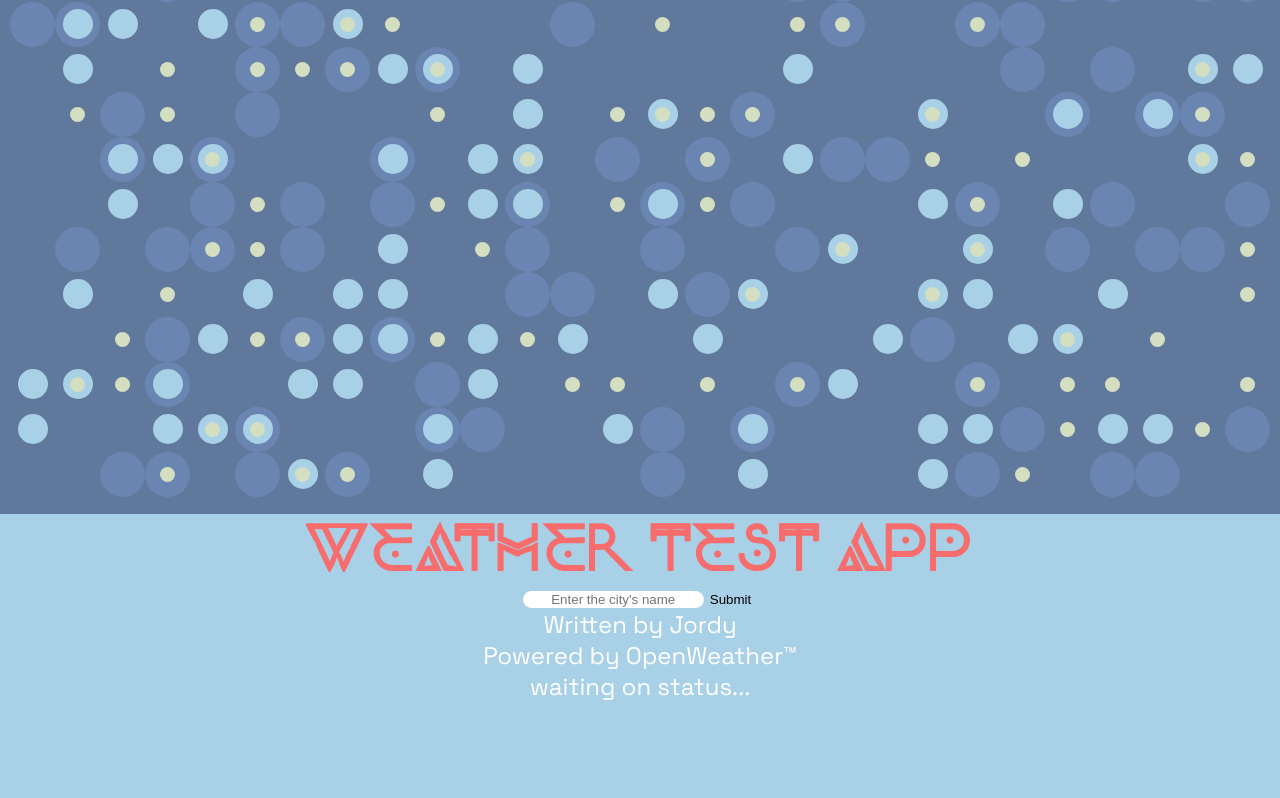
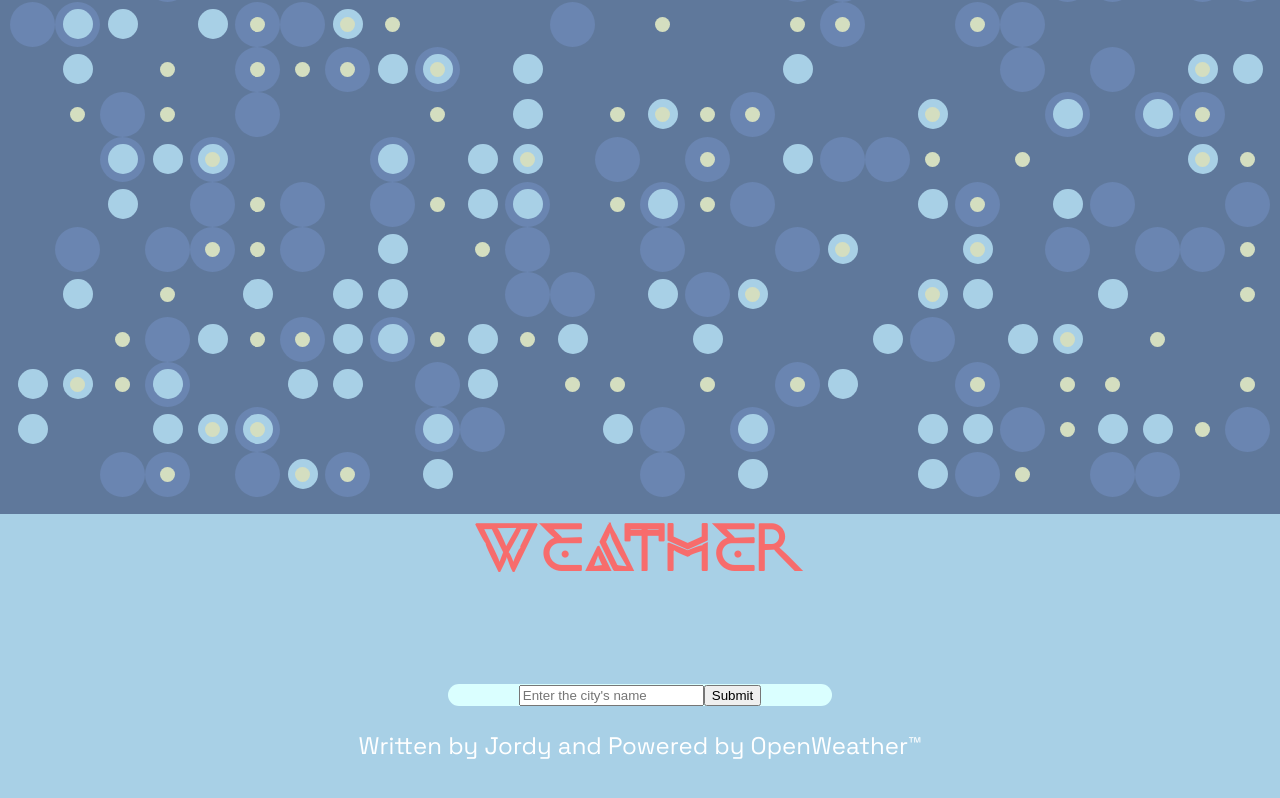
Before and after one commit to Jo-rdyl/thievesHaven, a Next.js app: page / in a window 1280 px wide. Shown: the part 376-1174 px from the top of the page. Before the commit the page ends 1078 px from the top, so only its background shows below. Built offline with nearby package versions, Linux system fonts and the light colour scheme.

Commit message:
Still looks bad but optimised weather

```diff
--- a/components/weather.tsx
+++ b/components/weather.tsx
@@ -1,70 +1,63 @@
 import { useState } from 'react';
 
 function Weather() {
-  const [city,setCity] = useState("")
-  const [inputCityText,setInputCityText] = useState("")
   const [weatherData,SetWeatherData] = useState(null)
-  const [status,setStatus] = useState("")
-  const [didwork,setdidwork] = useState(false)
 
-  async function fetchCityWeather(theCityName:String) {
+  const fetchCityWeather = async (event: any) => {
+
+    event.preventDefault();  //Stop the form from submitting and refreshing the page
+
+    const theCityName = event.target.city.value; //gets the input value
+
     try {
-      const response = await fetch(`https://api.openweathermap.org/data/2.5/weather?q=${theCityName}&units=metric&appid=51e69e6229683f0c12fea8d17f57063e`);
-      console.log(response.status);
-
-      if(!response) {
-        throw new Error(`HTTP ERROR: ${response["status"]}`);
-      } //THE RESULTS ARE SENT TO THE CONSOLE SO DO INSPECT ELEMENTS
-        const data = await response.json();
-        setdidwork(true)
-        console.log(data);
-        SetWeatherData(data);
-        console.log(`Jordy may be gay but the weather in ${data["name"]} is ${data["main"]["temp"]}°C`)
-        setStatus("Successful!")
-
-
-
-      }
+      const response = await fetch(`https://api.openweathermap.org/data/2.5/weather?q=\
+      ${theCityName}&units=metric&appid=51e69e6229683f0c12fea8d17f57063e`);
+      const data = await response.json();
+      SetWeatherData(data);
+      console.log(JSON.stringify(data,null,2));
+    }
     catch (error) {
-      setStatus("Error haha")
+      console.log("Error")
     }
-
   }
 
   return (
     <>
-    <section className="section">
-      <h2>Weather Test App</h2>
-      <input type="text" placeholder="Enter the city's name" id="cityName" value={city} onChange={(e) => setCity(e.target.value)}/>
-      <input type="submit" onClick={() => fetchCityWeather(city)}/>
-      <p>Written by Jordy</p>
-      <p>Powered by OpenWeather™</p>
-      <p>{status ? status : 'waiting on status...'}</p>
-      {didwork && `${Math.round(weatherData!["main"]["temp"])}°C`}
+    <section>
+      <h2>Weather</h2>
+      <form onSubmit={fetchCityWeather}>
+        <input type="text" required placeholder="Enter the city's name" name="city" />
+        <button type='submit'>Submit</button>
+      </form>
+      <p>Written by Jordy and Powered by OpenWeather™</p>
+      <p style={{whiteSpace: "pre",}}>{weatherData ? `${JSON.stringify(weatherData,null,2)}` : ""}</p>
     </section>
     <style jsx>{`
-    .section {
+    section {
+      height: 100vh;
       text-align: center;
       color: white;
     }
 
-    .section > h2 {
-      font-size: 5vw;
+    img {
+      height: 100px;
+      width: 100px;
     }
 
-    .section > p {
+    h2 {
+      font-size: 5vw;
+      margin-bottom: 12vh;
+    }
+
+    p {
+      margin-top: 3vh;
       font-size: 1.5rem;
     }
 
-    .section > input[type="text"] {
-      border: none;
-      border-radius: 15px;
-      text-align: center;
-    }
-
-    .section > input[type="submit"] {
-      background-color: #A8D0E6;
-      border: none;
+    form {
+      background-color: #DAFFFF;
+      width: 30vw;
+      margin: 0 auto;
       border-radius: 15px;
     }
     }`}
--- a/pages/index.tsx
+++ b/pages/index.tsx
@@ -7,12 +7,10 @@ import AboutUs from '../components/aboutus';
 import Weather from '../components/weather';
 
 console.log('%cHello, World!',
-'color: #374785;\
-background-color: #A8D0E6;\
+'color: #F76C6C;\
+background-color: #F8E9A1;\
 font-size: 50px;\
-text-shadow: 3px 3px #24305E;\
 font-weight: bold;\
-border: 3px solid #24305E;\
 border-radius: 6px;\
 padding: 5px 10px;');
 
```
